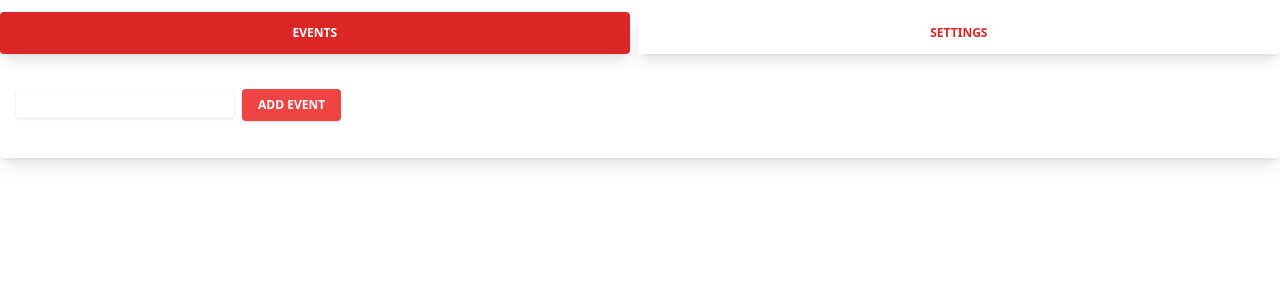
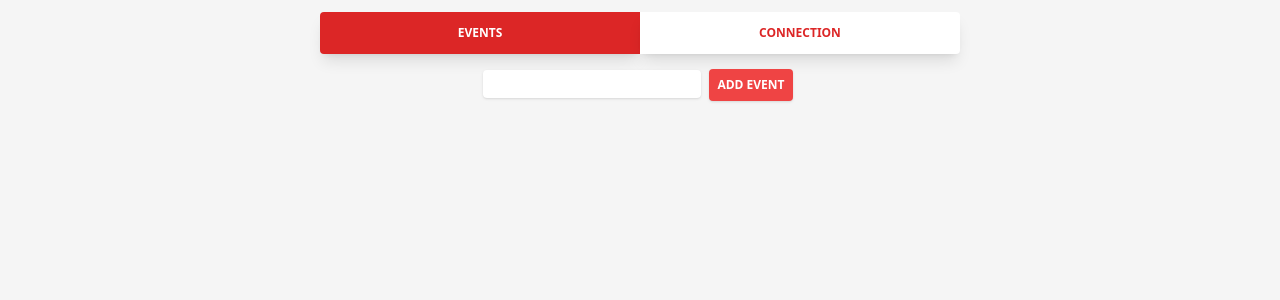
Before and after one commit to huy19th/socket.io-client-test-tool, a React (Create React App) app in the folder frontend/: page / in a window 1280 px wide. Shown: the top 300 px of the page. Built offline with nearby package versions, Linux system fonts and the light colour scheme.

Commit message:
edit settings layout

```diff
--- a/frontend/src/App.jsx
+++ b/frontend/src/App.jsx
@@ -1,4 +1,4 @@
-import Tabs from "./components/Tabs";
+import Home from "./pages/Home";
 import { createContext, useState } from "react";
 
 export const SocketContext = createContext({
@@ -11,7 +11,7 @@ export const SocketContext = createContext({
 
 export const ThemeContext = createContext({
   color: "color",
-  setColor: (color) => {}
+  setColor: (color) => { }
 });
 
 function App() {
@@ -33,7 +33,7 @@ function App() {
   return (
     <SocketContext.Provider value={{ socket, setUpConnection }}>
       <ThemeContext.Provider value={{ color, setColor }}>
-        <Tabs color="amber" />
+        <Home />
       </ThemeContext.Provider>
     </SocketContext.Provider >
   );
--- a/frontend/src/components/Settings/Host.jsx
+++ b/frontend/src/components/Connection/Host.jsx
@@ -34,8 +34,13 @@ export default function Host({ settings, updateSettings }) {
     return (
         <>
             <div className="mb-3 pt-0">
-                <Input value={state} onChange={event => setState(event.target.value)} />
-                <Button type="button" onClick={handleAdd}>
+                <Input
+                    className="w-5/6"
+                    value={state}
+                    onChange={event => setState(event.target.value)}
+                />
+                <Button
+                    onClick={handleAdd}>
                     Add Host
                 </Button>
             </div>
@@ -45,6 +50,7 @@ export default function Host({ settings, updateSettings }) {
                         settings.hosts.map((item, index) => (
                             <div key={`hosts-${index}`}>
                                 <Input
+                                    className="w-5/6"
                                     name={`hosts-${index}`}
                                     value={item}
                                     onChange={(event) => handleUpdate(index, event)}
--- /dev/null
+++ b/frontend/src/components/Connection/index.jsx
@@ -0,0 +1,20 @@
+import Host from "./Host";
+import Token from "./Token";
+import Config from "./Config";
+import Card from "../UI/Card";
+
+export default function Connection(props) {
+
+    return (
+        <div className="justify-center  w-1/2 min-w-[600px]">
+
+            <Card>
+                <h1 className="text-center text-2xl pb-5">Settings</h1>
+                <Host {...props} />
+                <Token {...props} />
+                <Config {...props} />
+            </Card>
+        </div>
+
+    )
+}
--- a/frontend/src/components/Settings/index.jsx
+++ /dev/null
@@ -1,16 +0,0 @@
-import Host from "./Host";
-import Token from "./Token";
-import Config from "./Config";
-
-export default function Settings(props) {
-
-    return (
-        <>
-            <h1>Settings</h1>
-            <Host {...props} />
-            <Token {...props} />
-            <Config {...props} />
-        </>
-
-    )
-}
--- a/frontend/src/components/Tabs.jsx
+++ /dev/null
@@ -1,71 +0,0 @@
-import { useState, useContext } from "react";
-import Events from "./Events";
-import Settings from "./Settings";
-import { ThemeContext } from "../App";
-import generateArray from "../ultils/generateArray";
-
-export default function Tabs() {
-
-    const [openTab, setOpenTab] = useState(0);
-
-    const [settings, updateSettings] = useState({
-        hosts: JSON.parse(localStorage.getItem("hosts")) || [],
-        configs: JSON.parse(localStorage.getItem("configs")) || {},
-        tokens: JSON.parse(localStorage.getItem("tokens")) || [],
-        events: JSON.parse(localStorage.getItem("events")) || [],
-        data: JSON.parse(localStorage.getItem("data")) || {}
-    });
-
-    const props = { settings, updateSettings };
-
-    const tabs = generateArray([
-        ["Events", <Events {...props} />],
-        ["Settings", <Settings {...props} />]
-    ], "name", "el");
-
-    const { color } = useContext(ThemeContext);
-
-    return (
-        <>
-            <div className="flex flex-wrap">
-                <div className="w-full">
-                    <ul
-                        className="flex mb-0 list-none flex-wrap pt-3 pb-4 flex-row"
-                        role="tablist"
-                    >
-                        {tabs.map((item, index) => (
-                            <li className="-mb-px mr-2 last:mr-0 flex-auto text-center" key={`tab-${index}`}>
-                                <a
-                                    className={
-                                        "text-xs font-bold uppercase px-5 py-3 shadow-lg rounded block leading-normal " +
-                                        (openTab === index ? "text-white bg-" + color + "-600" : "text-" + color + "-600 bg-white")
-                                    }
-                                    onClick={e => {
-                                        e.preventDefault();
-                                        setOpenTab(index);
-                                    }}
-                                    data-toggle="tab"
-                                    href={`#link${index}`}
-                                    role="tablist"
-                                >
-                                    {item.name}
-                                </a>
-                            </li>
-                        ))}
-                    </ul>
-                    <div className="relative flex flex-col min-w-0 break-words bg-white w-full mb-6 shadow-lg rounded">
-                        <div className="px-4 py-5 flex-auto">
-                            <div className="tab-content tab-space">
-                                {tabs.map((item, index) => (
-                                    <div className={openTab === index ? "block" : "hidden"} key={`tab-${index}`} id={`link${index}`}>
-                                        {item.el}
-                                    </div>
-                                ))}
-                            </div>
-                        </div>
-                    </div>
-                </div>
-            </div>
-        </>
-    );
-};
--- a/frontend/src/components/UI/Button.jsx
+++ b/frontend/src/components/UI/Button.jsx
@@ -1,12 +1,25 @@
 import { useContext } from "react";
 import { ThemeContext } from "../../App";
 
-export default function Button(props) {
+export default function Button({ className, ...props }) {
 
     const { color } = useContext(ThemeContext);
 
+    let style = `
+    bg-${color}-500 active:bg-${color}-600
+    text-white font-bold uppercase text-xs
+    px-2 py-2 mr-1 mb-1
+    rounded shadow outline-none
+    hover:shadow-md focus:outline-none
+    ease-linear transition-all duration-150
+    `;
+
+    style = `${style} ${className ? className : ""}`;
+
     return (
-        <button className={`bg-${color}-500 text-white active:bg-${color}-600 font-bold uppercase text-xs px-4 py-2 rounded shadow hover:shadow-md outline-none focus:outline-none mr-1 mb-1 ease-linear transition-all duration-150`}
+        <button
+            type="button"
+            className={style}
             {...props}
         >
         </button>
--- /dev/null
+++ b/frontend/src/components/UI/Card.jsx
@@ -0,0 +1,12 @@
+export default function Card({ children }) {
+    return (
+        <div className={`relative flex flex-col min-w-0 break-words bg-white mb-6 rounded shadow-lg`}
+        >
+            <div className="px-4 py-3 flex-auto ">
+                <div className="tab-content tab-space">
+                    {children}
+                </div>
+            </div>
+        </div>
+    )
+}
--- a/frontend/src/components/UI/Input.jsx
+++ b/frontend/src/components/UI/Input.jsx
@@ -1,9 +1,26 @@
+import { useContext } from "react";
+import { ThemeContext } from "../../App";
 
-export default function Input(props) {
+export default function Input({ className, ...props }) {
+
+    const { color } = useContext(ThemeContext);
+
+    let style = `
+    px-2 py-1 mb-2 mr-2
+    placeholder-slate-300 text-slate-600 text-sm
+    relative
+    bg-white
+    rounded border-0 shadow outline-none
+    focus:outline-none focus:ring-slate-400
+    `;
+
+    style = `${style} ${className ? className : ""}`;
 
     return (
-        <input className="px-2 py-1 mb-2 mr-2 placeholder-slate-300 text-slate-600 relative bg-white bg-white rounded text-sm border-0 shadow outline-none focus:outline-none focus:ring"
-            type="text" {...props}
+        <input
+            type="text"
+            className={style}
+            {...props}
         />
     )
 }
--- /dev/null
+++ b/frontend/src/pages/Home.jsx
@@ -0,0 +1,68 @@
+import { useState, useContext } from "react";
+import Events from "../components/Events";
+import Connection from "../components/Connection";
+import { ThemeContext } from "../App";
+import generateArray from "../ultils/generateArray";
+
+export default function Home() {
+
+    const [openTab, setOpenTab] = useState(0);
+
+    const [settings, updateSettings] = useState({
+        hosts: JSON.parse(localStorage.getItem("hosts")) || [],
+        configs: JSON.parse(localStorage.getItem("configs")) || {},
+        tokens: JSON.parse(localStorage.getItem("tokens")) || [],
+        events: JSON.parse(localStorage.getItem("events")) || [],
+        data: JSON.parse(localStorage.getItem("data")) || {}
+    });
+
+    const props = { settings, updateSettings };
+
+    const tabs = generateArray([
+        ["Events", <Events {...props} />],
+        ["Connection", <Connection {...props} />]
+    ], "name", "el");
+
+    const { color } = useContext(ThemeContext);
+
+    return (
+        <div className="bg-neutral-100 h-screen">
+            <div className="flex justify-center w-full">
+                <ul
+                    className="flex mb-0 list-none flex-wrap pt-3 pb-4 flex-row w-1/2 min-w-[600px]"
+                    role="tablist"
+                >
+                    {tabs.map((item, index) => (
+                        <li key={`tab-${index}`}
+                            className={`-mb-px last:mr-0 flex-auto text-center w-1/${tabs.length}`}
+                        >
+                            <a
+                                className={
+                                    `text-xs font-bold uppercase px-5 py-3 shadow-lg block leading-normal
+                                    ${index === 0 ? "rounded-l" : null}
+                                    ${index === tabs.length - 1 ? "rounded-r" : null}
+                                    ${openTab === index ? "text-white bg-" + color + "-600" : "text-" + color + "-600 bg-white"}`
+                                }
+                                onClick={e => {
+                                    e.preventDefault();
+                                    setOpenTab(index);
+                                }}
+                                data-toggle="tab"
+                                href={`#link${index}`}
+                                role="tablist"
+                            >
+                                {item.name}
+                            </a>
+                        </li>
+                    ))}
+                </ul>
+            </div>
+
+            {tabs.map((item, index) => (
+                <div className={openTab === index ? "block flex justify-center" : "hidden"} key={`tab-${index}`} id={`link${index}`}>
+                    {item.el}
+                </div>
+            ))}
+        </div>
+    );
+};
```
Also changed, not shown: frontend/src/components/Connection/Config.jsx (renamed from frontend/src/components/Settings/Config.jsx, +15 -2 lines), frontend/src/components/Connection/Token.jsx (renamed from frontend/src/components/Settings/Token.jsx, +15 -2 lines), frontend/src/components/Connection/Connect.jsx (added), 1 other file (tests, documents, lock files or other folders).
